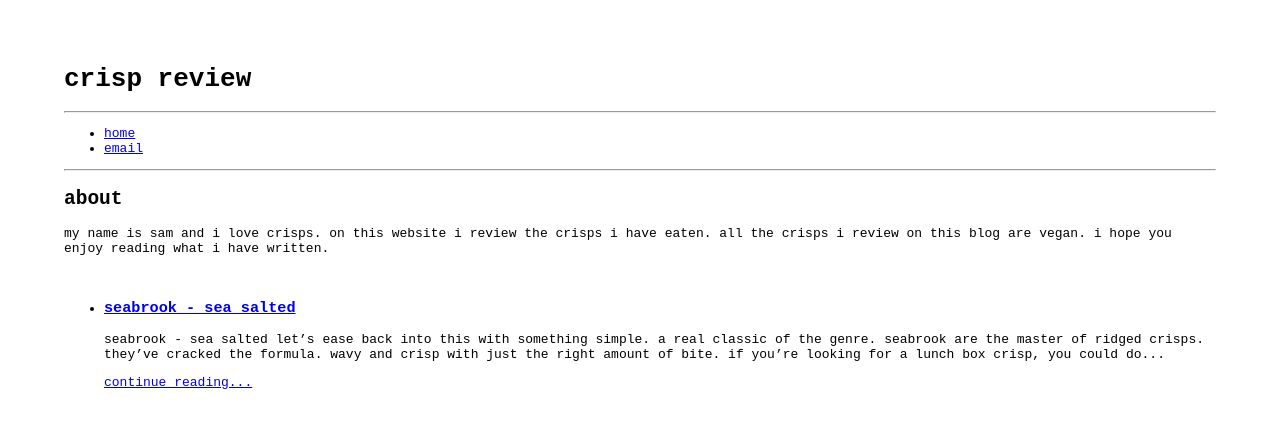
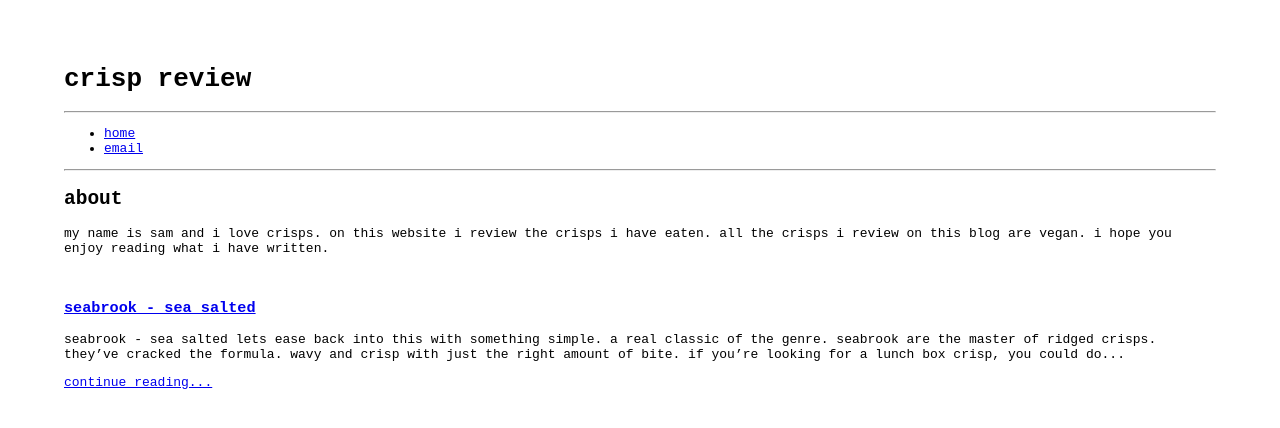
Before and after one commit to crispreview/crispreview.github.io, a Jekyll site: the page built from index.md, in a window 1280 px wide. Shown: the top 428 px of the page. Built offline with Jekyll 4.4.1, drawn with Linux system fonts in a browser that asks for light colours.

Commit message:
Add files via upload

```diff
--- a/Gemfile
+++ b/Gemfile
@@ -11,4 +11,5 @@
 group :jekyll_plugins do
   gem 'jekyll-sitemap'
   gem 'jekyll-feed'
+  gem 'jekyll-paginate'
 end
--- a/_config.yml
+++ b/_config.yml
@@ -1,6 +1,7 @@
 plugins:
   - jekyll-feed
   - jekyll-sitemap
+  - jekyll-paginate
 
 # SEO Stuff
 author: Crisp Review
@@ -10,8 +11,6 @@
 url: "https://www.crispreview.co.uk"
 baseurl: ""
 
-paginate: 5
-
 # RSS feeds
 feed:
   posts_limit: 20
--- a/_layouts/default.html
+++ b/_layouts/default.html
@@ -22,11 +22,20 @@
     {{ content }}</p>
     </br>
 
-      <ul>  {% for post in site.posts %}
-        <li><h3><a href="{{ post.url }}">{{ post.title }}</a></h3>
+    {% for post in site.posts %}
+    <h3><a href="{{ post.url }}">{{ post.title }}</a></h3>
       <p>{{ post.content | strip_html | truncatewords: 50 }}</p>
-            <p><a href="{{ post.url }}">Continue reading...</a></p></li>
+            <p><a href="{{ post.url }}">Continue reading...</a></p>
         {% endfor %}
-	</ul>
+	<div class="pagination">
+  {% if paginator.previous_page %}
+    <a href="{{ paginator.previous_page_path }}" class="previous">
+      Previous
+    </a>
+  {% endif %}
+  {% if paginator.next_page %}
+    <a href="{{ paginator.next_page_path }}" class="next">Next</a>
+  {% endif %}
+</div>
 </body>
 </html>
--- a/_posts/2023-12-19-seabrooks-sea-salted.markdown
+++ b/_posts/2023-12-19-seabrooks-sea-salted.markdown
@@ -6,9 +6,9 @@
 ---
 ## Seabrook - Sea Salted
 
-Let's ease back into this with something simple. A real classic of the genre. Seabrook are the master of ridged crisps. They've cracked the formula. Wavy and crisp with just the right amount of bite. If you're looking for a lunch box crisp, you could do worse than this. They're not a show-piece and no one will thank you for bringing a bag around to a dinner party but sometimes that's not what you're after.
+Lets ease back into this with something simple. A real classic of the genre. Seabrook are the master of ridged crisps. They've cracked the formula. Wavy and crisp with just the right amount of bite. If you're looking for a lunch box crisp, you could do worse than this. They're not a show-piece and no one will thank you for bringing a bag around to a dinner party but sometimes that's not what you're after.
 
-They've got the perfect amount of salt. Just right for cutting through the grease of a toastie. A perfect pairing. They're also pretty excellent in a crisp sandwich. Two slices of cheap white bread and plenty of vegetable oil based spread. Pack the crisps in and give the sandwich a good firm squash. A real tonic for the troubled times we find ourselves in.
+They've got the perfect amount of salt. Just right for cutting through the grease of a toastie. A perfect pairing. They're also pretty excellent in a crisp sandwich. Two slices of cheap white bread and plenty of vegetable oil based spread. Pack the crisps in and give the sandwich a good firm squash. A real tonic for the troubled times we find outselves in.
 
 A solid 8/10.
 
```
Also changed, not shown: Gemfile.lock, 2 other files.
